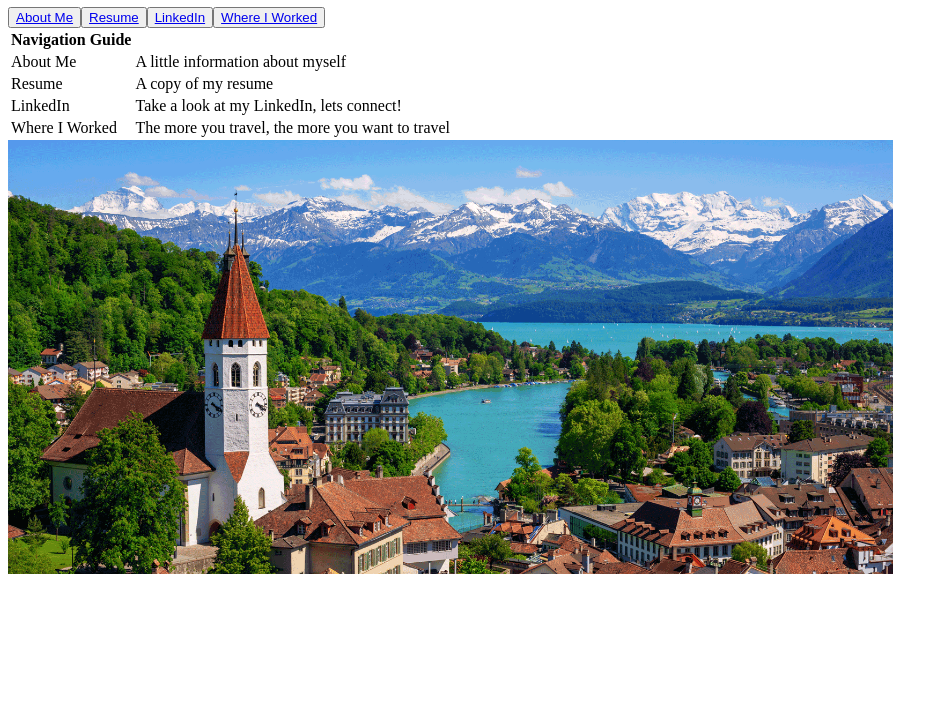
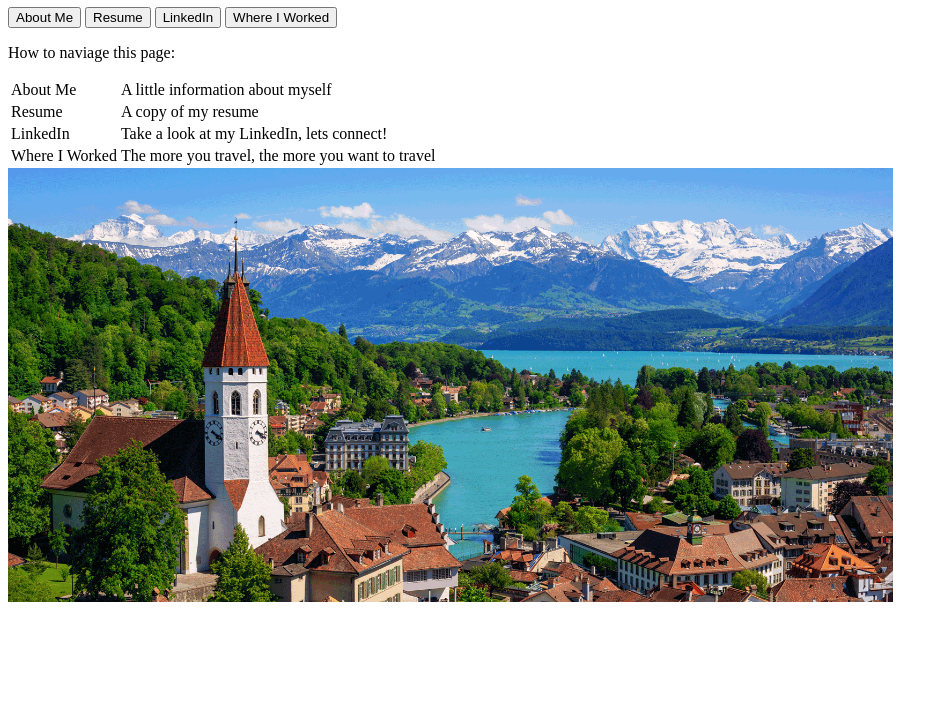
Before and after one commit to bdmbu/CS601_HW1_Marban, a plain HTML site: page index.html in a window 1280 px wide. Shown: the part 73-800 px from the top of the page, without its empty margins (0-948 px from the left). Drawn offline with Linux system fonts and the light colour scheme.

Commit message:
edits with checks

```diff
--- a/index.html
+++ b/index.html
@@ -2,27 +2,32 @@
 
 <html lang="en">
 
-<header>
+<head>
     <title>Barbara Marban</title>
-</header>
+    <meta charset = "utf-8" />
+</head>
 
 <body>
+
     <h1>Welcome to my Website!</h1>
 
     <nav>
-    <button><a href="aboutMe.html">About Me</a>
-    <button><a href="resume.html">Resume</a>
-    <button><a href="https://www.linkedin.com/in/barbaramarban/">LinkedIn</a>
-    <button><a href="travel.html">Where I Worked</a>
+    <form style="display: inline" action="aboutMe.html" method="get">
+        <button>About Me</button>
+    </form>
+    <form style="display: inline" action="resume.html" method="get">
+        <button>Resume</button>
+    </form>
+    <form style="display: inline" action="https://www.linkedin.com/in/barbaramarban/" method="get">
+        <button>LinkedIn</button>
+    </form>
+    <form style="display: inline" action="travel.html" method="get">
+        <button>Where I Worked</button>
+    </form>
     </nav>
 
-
+    <p>How to naviage this page:</p>
     <table>
-    <thead>
-        <tr>
-            <th>Navigation Guide</th>
-        </tr>
-    </thead>
     <tbody>
         <tr>
             <td>About Me</td>
```
Also changed, not shown: aboutMe.html (+18 -6 lines), resume.html (+16 -8 lines), travel.html (+15 -6 lines).
